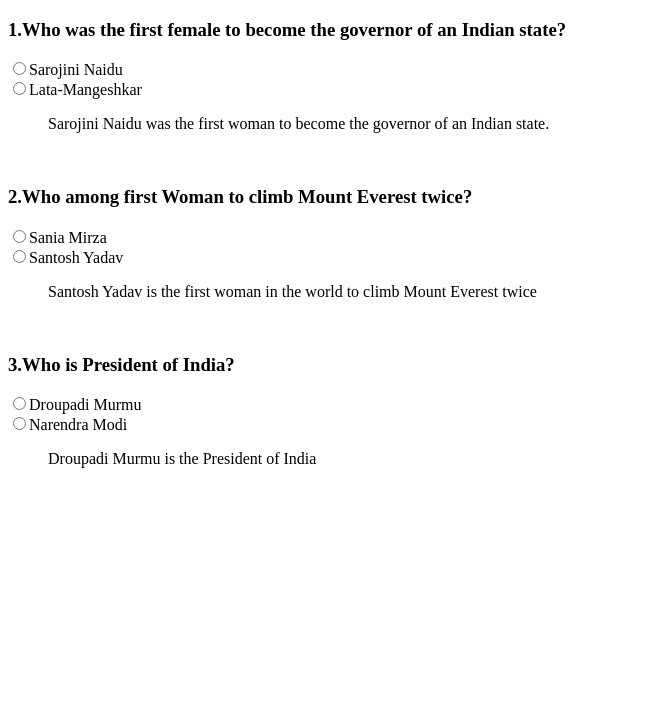
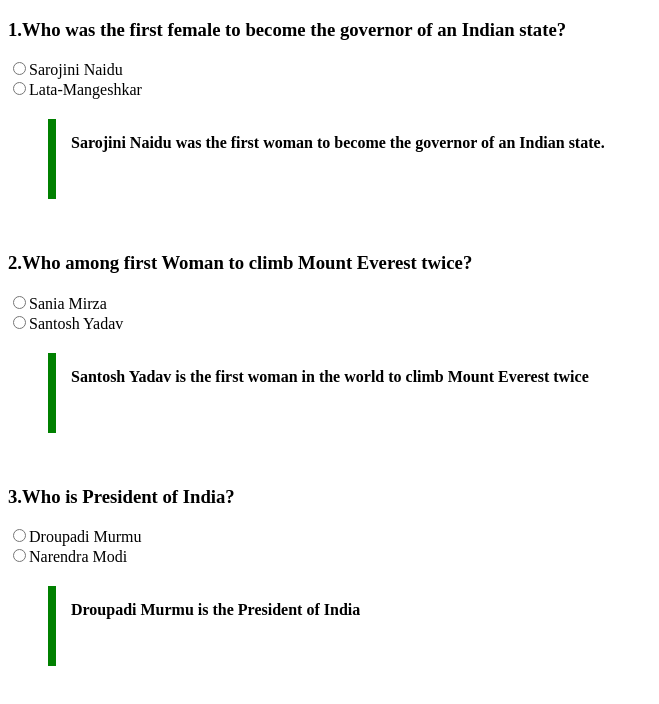
Before and after one commit to acciojob/css-list-of-questions-sumit7057416306, a website: page main.html in a window 1280 px wide. Shown: the whole page, without its empty margins (0-659 px from the left). Drawn offline with Linux system fonts and the light colour scheme.

Commit message:
Update styles.css

```diff
--- a/styles.css
+++ b/styles.css
@@ -1,2 +1,10 @@
 
-/* Your CSS Code here. */
+blockquote{
+    max-width: 600px;
+    margin-top: 20px;
+    padding: 15px;
+    height: 50px;
+    border-left: 8px solid green;
+    background-color:#f8fffe"";
+    font-weight: bold;
+}
```
